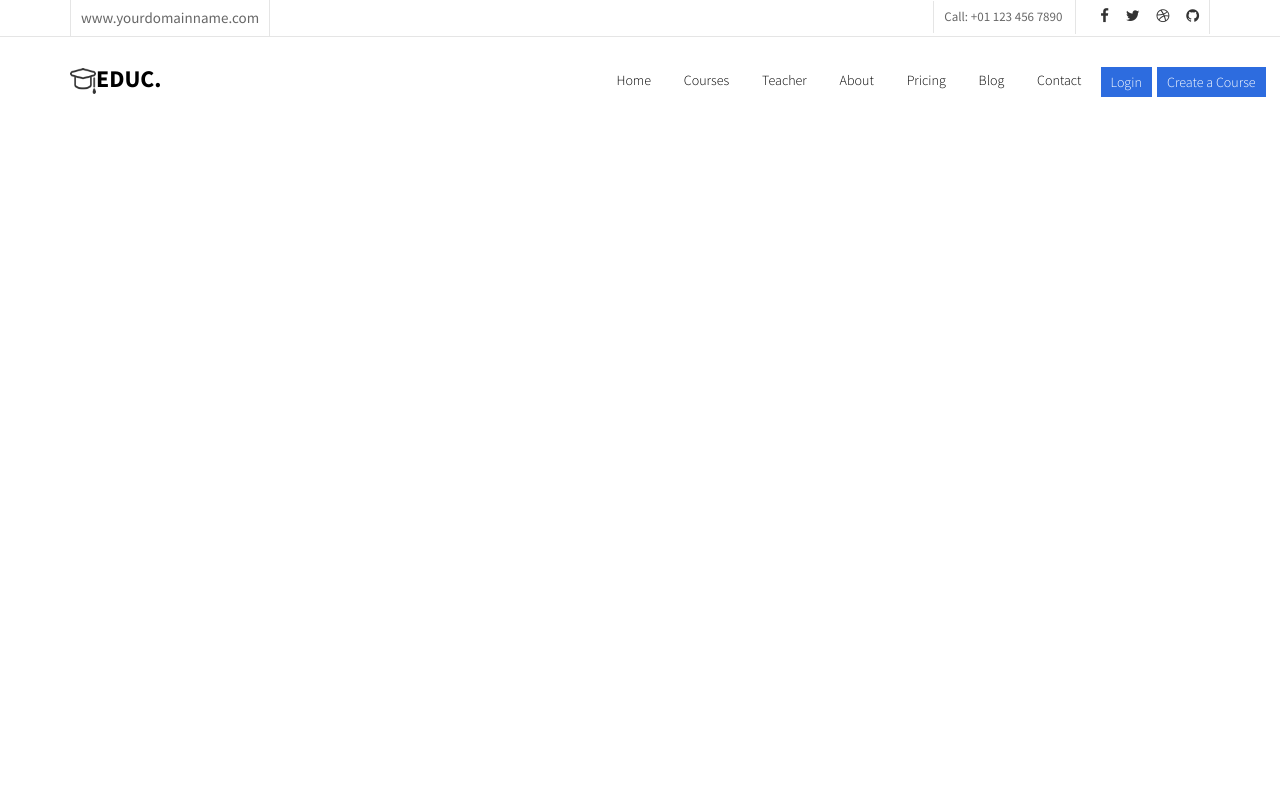
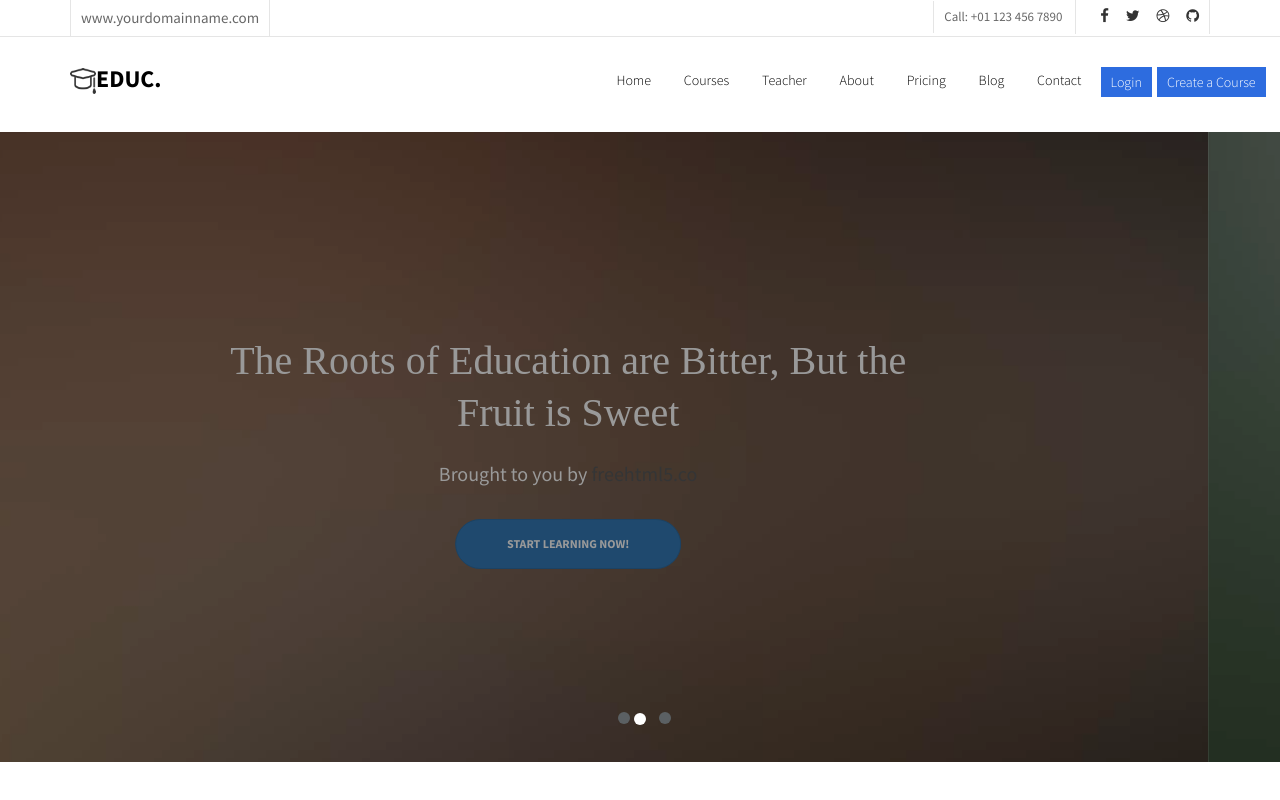
Before and after one commit to suzanafc/site, a plain HTML site: page index.html in a window 1280 px wide. Drawn offline with Linux system fonts and the light colour scheme.

Commit message:
gradiente

```diff
--- a/css/estilo.css
+++ b/css/estilo.css
@@ -1,3 +1,4 @@
+<link href="https://fonts.googleapis.com/css?family=Roboto+Slab:300,400,700" rel="stylesheet">
 html{
 	font-size: 10px;
 }
@@ -155,9 +156,10 @@ a:hover{
      left: 20%;
 }
 
-#menup2{
+#nav{
 	display: none;
 }
+
 
 @media screen and (max-width: 760px){
 	#menup{
@@ -173,6 +175,7 @@ a:hover{
  	}
 
  	#nav{
+ 		display:block;
  		padding:2rem 0;
  		border: none;
  		background: white;
@@ -208,4 +211,93 @@ a:hover{
  		#ulnav li{
  			padding: 0;
  		}
+
 }
+.carousel-inner{
+	color: white;
+
+
+}
+.carousel-inner li{
+	width: 100%;
+	display: block;
+	min-height: 630px;
+	height: 630px;
+	position: relative;
+}
+.carousel-inner:after{
+	position: absolute;
+    top: 0;
+    bottom: 0;
+    left: 0;
+    right: 0;
+    content: '';
+    background: rgba(0, 0, 0, 0.4);
+    z-index: 1;
+}
+
+#img1 {
+    background: url(../img/img_bg_1.jpg)no-repeat;
+    background-position: bottom center;
+}
+
+#img2{
+    background: url(../img/img_bg_2.jpg)no-repeat;
+	background-position: bottom center;
+   }
+
+ #img3{
+    background: url(../img/img_bg_3.jpg)no-repeat;
+	background-position: bottom center;
+}
+
+ .text h1{
+	font-family: 'Roboto Slab', serif;
+	font-weight:lighter;
+	font-size: 4rem;
+	line-height: 1.3;
+	margin-bottom: 20px;
+}
+
+.brought{
+	margin-bottom: 30px;
+	font-size: 2rem;
+	line-height: 1.5;
+}
+
+.brought a{
+	color: rgb(87,88,89);
+}
+
+.text p a{
+	padding: 1.6rem 5.1rem ;
+	border-radius:5rem;
+	text-transform: uppercase;
+	font-size: 1.2rem;
+	 font-weight:bold;
+}
+.carousel-inner-text{
+	display: table;
+    min-height: 630px;
+     height: 630px;
+     z-index: 9;
+}
+
+.text{
+
+	display: table-cell;
+    vertical-align: middle;
+    min-height: 700px;
+
+}
+.carousel-indicators li{
+	 margin-left:1rem;
+	 padding: .5rem;
+	 background-color: rgb(91,96,99);
+	 border-color:transparent;
+}
+
+#gradiente{
+	padding: 0;
+	margin-top: -10px;
+}
--- a/index.html
+++ b/index.html
@@ -7,6 +7,7 @@
 		<link rel="stylesheet" type="text/css" href="css\reset.css">
 		<link rel="stylesheet" type="text/css" href="bootstrap\css\bootstrap.min.css">
 		<link rel="stylesheet" type="text/css" href="css\estilo.css">
+
 		<link href="https://fonts.googleapis.com/css?family=Source+Sans+Pro:300,400,600,700" rel="stylesheet">
 		<link rel="stylesheet" href="https://cdnjs.cloudflare.com/ajax/libs/font-awesome/4.7.0/css/font-awesome.min.css">
 	</head>
@@ -61,10 +62,11 @@
 				</div>
 			</nav>
 			<div >
-			<div class="container">
-				<div class="row" id="menu2">
-					<div class="col-xs-12 text-right"  id="menup2">
-		  				<nav class="navbar navbar-default" id="nav">
+
+			<div class="container" >
+				<div class="row">
+					<div class="col-xs-12 text-right" >
+		  				<nav class="navbar navbar-default" id="nav" >
 							<div class="navbar-header">
 								<span class="educ"><img src="img/graduation.png" alt="" />Educ.</span>
 								<button type="button" class="navbar-toggle collapsed" data-toggle="collapse" data-target="#bs1" aria-expanded="false">
@@ -91,10 +93,65 @@
 		  			</div>
 				</div>
 			</div>
+
 		</header>
+		<section id="gradiente">
+			<div id="carousel-gadientes" class="carousel slide" data-ride="carousel">
+				<!-- Indicators -->
+				<ol class="carousel-indicators">
+					<li data-target="#carousel-gadientes" data-slide-to="0" class="active"></li>
+					<li data-target="#carousel-gadientes" data-slide-to="1"></li>
+					<li data-target="#carousel-gadientes" data-slide-to="2"></li>
+				</ol>
+					<ul class="carousel-inner" role="listbox">
+		    			<li class="item active" id="img1">
+		    				<div class="overlay"></div>
+		    				<div class="container">
+					   			<div class="row">
+						   			<div class="col-md-8 col-md-offset-2 text-center carousel-inner-text" >
+						   				<div class="text">
+						   					<h1>The Roots of Education are Bitter, But the Fruit is Sweet</h1>
+											<h2 class="brought">Brought to you by <a href="http://freehtml5.co/" target="_blank">freehtml5.co</a></h2>
+											<p><a class="btn btn-primary btn-lg btn-learn" href="#">Start Learning Now!</a></p>
+						   				</div>
+						   			</div>
+						   		</div>
+   							</div>
+		    			</li>
+		    			<li class="item" id="img2">
+		    			<div class="overlay"></div>
+		    				<div class="container">
+					   			<div class="row">
+						   			<div class="col-md-8 col-md-offset-2 text-center carousel-inner-text">
+						   				<div class="text">
+						   					<h1>The Great Aim of Education is not Knowledge, But Action</h1>
+											<h2 class="brought">Brought to you by <a href="http://freehtml5.co/" target="_blank">freehtml5.co</a></h2>
+											<p><a class="btn btn-primary btn-lg btn-learn" href="#">Start Learning Now!</a></p>
+						   				</div>
+						   			</div>
+						   		</div>
+   							</div>
+						</li>
 
+						<li class="item" id="img3">
+						<div class="overlay"></div>
+							<div class="container">
+					   			<div class="row">
+						   			<div class="col-md-8 col-md-offset-2 text-center carousel-inner-text">
+						   				<div class="text">
+						   					<h1>We Help You to Learn New Things</h1>
+											<h2 class="brought">Brought to you by <a href="http://freehtml5.co/" target="_blank">freehtml5.co</a></h2>
+											<p><a class="btn btn-primary btn-lg btn-learn" href="#">Start Learning Now!</a></p>
+						   				</div>
+						   			</div>
+						   		</div>
+   							</div>
+						</li>
+					</ul>
+				</div>
+			</div>
+		</section>
 		<script type="text/javascript" src="bootstrap/js/jquery.js.js"></script>
 		<script type="text/javascript" src="bootstrap/js/bootstrap.min.js"></script>
-
 	</body>
 </html>
```
Also changed, not shown: img/img_bg_1.jpg (added), img/img_bg_2.jpg (added), img/img_bg_3.jpg (added).
